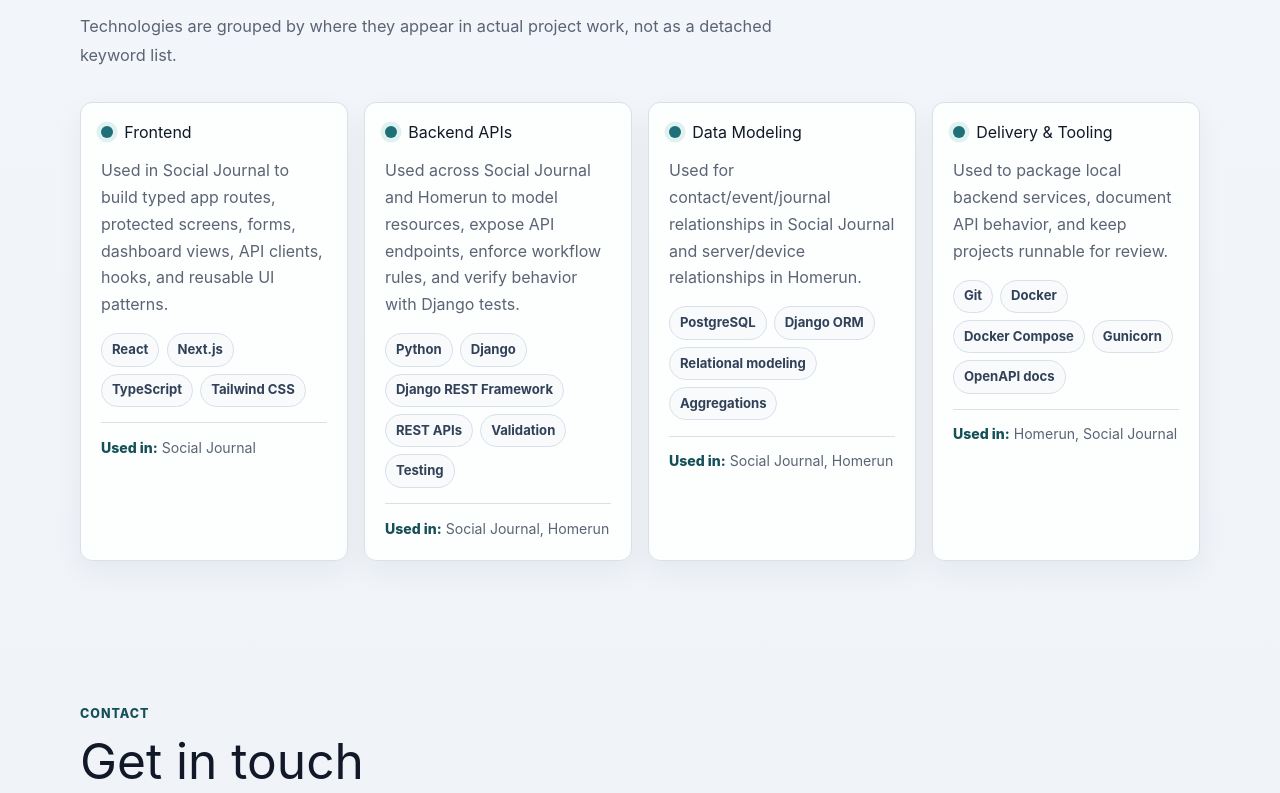
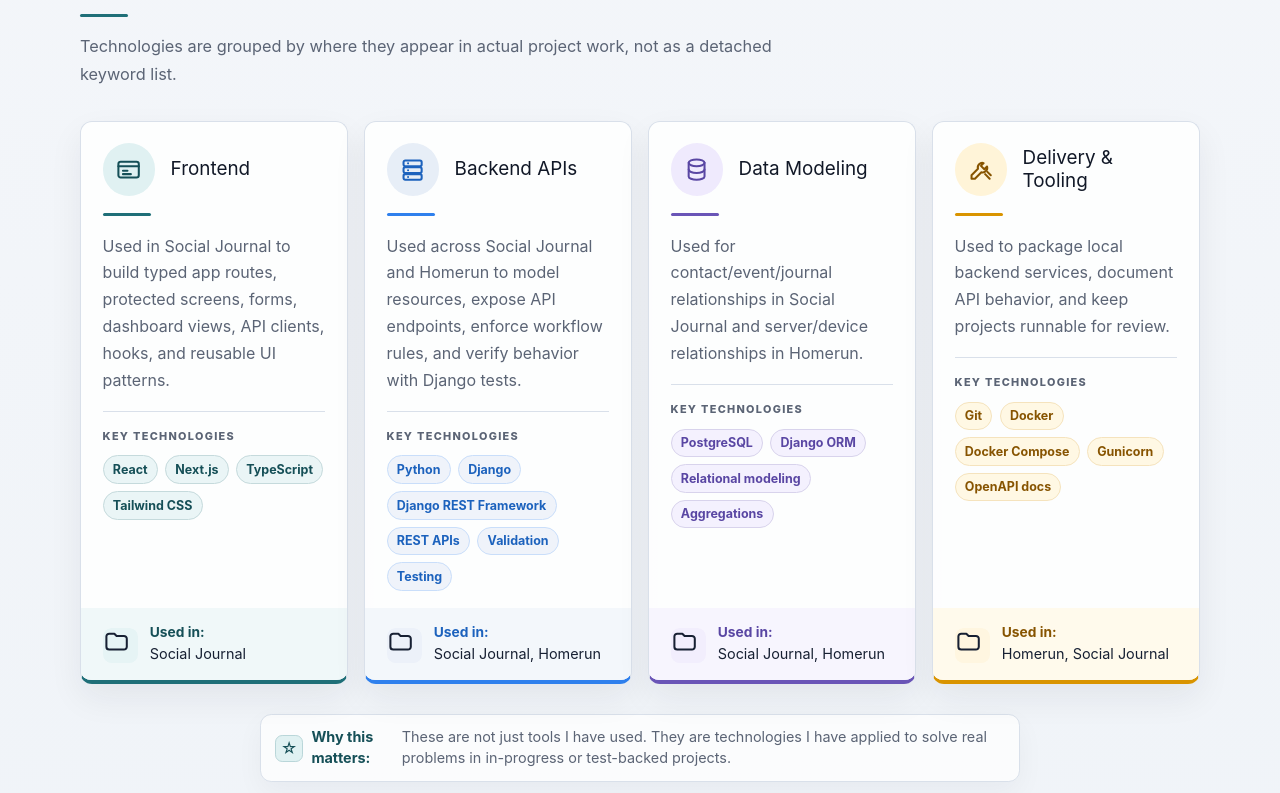
Before and after one commit to gagefulwood/portfolio-website, a Next.js app in the folder gagefulwood.com/: page / in a window 1280 px wide. Shown: the part 2947-3740 px from the top of the page. Built offline with nearby package versions, Linux system fonts and the light colour scheme.

Commit message:
skills showcase redesign

```diff
--- a/gagefulwood.com/src/app/components/skill-evidence-card.tsx
+++ b/gagefulwood.com/src/app/components/skill-evidence-card.tsx
@@ -1,29 +1,85 @@
 import type { SkillGroup } from "../data/skills";
-import Tag from "./tag";
 
 type SkillEvidenceCardProps = {
   group: SkillGroup;
 };
 
+function SkillIcon({ icon }: { icon: SkillGroup["icon"] }) {
+  if (icon === "frontend") {
+    return (
+      <svg viewBox="0 0 24 24" aria-hidden="true">
+        <rect x="3" y="5" width="18" height="14" rx="2" />
+        <path d="M3 9h18" />
+        <path d="M7 13h4" />
+        <path d="M7 16h7" />
+      </svg>
+    );
+  }
+
+  if (icon === "backend") {
+    return (
+      <svg viewBox="0 0 24 24" aria-hidden="true">
+        <rect x="4" y="4" width="16" height="5" rx="1.5" />
+        <rect x="4" y="10" width="16" height="5" rx="1.5" />
+        <rect x="4" y="16" width="16" height="5" rx="1.5" />
+        <path d="M8 6.5h.01M8 12.5h.01M8 18.5h.01" />
+      </svg>
+    );
+  }
+
+  if (icon === "data") {
+    return (
+      <svg viewBox="0 0 24 24" aria-hidden="true">
+        <ellipse cx="12" cy="6" rx="7" ry="3" />
+        <path d="M5 6v6c0 1.66 3.13 3 7 3s7-1.34 7-3V6" />
+        <path d="M5 12v6c0 1.66 3.13 3 7 3s7-1.34 7-3v-6" />
+      </svg>
+    );
+  }
+
+  return (
+    <svg viewBox="0 0 24 24" aria-hidden="true">
+      <path d="M14.7 6.3a4 4 0 0 0-5 5L4 17v3h3l5.7-5.7a4 4 0 0 0 5-5l-2.4 2.4-3-3 2.4-2.4Z" />
+      <path d="M16 16l4 4" />
+      <path d="M18 14l3 3" />
+    </svg>
+  );
+}
+
 export default function SkillEvidenceCard({ group }: SkillEvidenceCardProps) {
   return (
-    <article className="skill-evidence-card">
-      <div className="skill-evidence-card__header">
-        <span className="skill-icon-marker" aria-hidden="true" />
+    <article className={`skill-evidence-card skill-evidence-card--${group.accent}`}>
+      <div className="skill-evidence-card__top">
+        <div className="skill-evidence-card__icon">
+          <SkillIcon icon={group.icon} />
+        </div>
         <h3>{group.title}</h3>
       </div>
 
-      <p className="skill-evidence-card__text">{group.evidence}</p>
+      <div className="skill-evidence-card__accent-line" />
 
-      <div className="skill-evidence-card__tools">
-        {group.skills.map((skill) => (
-          <Tag key={skill}>{skill}</Tag>
-        ))}
+      <p className="skill-evidence-card__description">{group.evidence}</p>
+
+      <div className="skill-evidence-card__technologies">
+        <p className="skill-evidence-card__label">Key Technologies</p>
+        <div className="skill-evidence-card__chips">
+          {group.skills.map((skill) => (
+            <span key={skill}>{skill}</span>
+          ))}
+        </div>
       </div>
 
-      <p className="skill-evidence-card__projects">
-        <span>Used in:</span> {group.projects.join(", ")}
-      </p>
+      <div className="skill-evidence-card__footer">
+        <span className="skill-evidence-card__footer-icon" aria-hidden="true">
+          <svg viewBox="0 0 24 24">
+            <path d="M3 7.5A2.5 2.5 0 0 1 5.5 5H10l2 2h6.5A2.5 2.5 0 0 1 21 9.5v7A2.5 2.5 0 0 1 18.5 19h-13A2.5 2.5 0 0 1 3 16.5v-9Z" />
+          </svg>
+        </span>
+        <div>
+          <strong>Used in:</strong>
+          <span>{group.projects.join(", ")}</span>
+        </div>
+      </div>
     </article>
   );
 }
--- a/gagefulwood.com/src/app/components/skills-section.tsx
+++ b/gagefulwood.com/src/app/components/skills-section.tsx
@@ -6,6 +6,7 @@ export default function SkillsSection() {
   return (
     <Section
       id="skills"
+      className="skills-section"
       eyebrow="Skills"
       title="Skills with Project Evidence"
       description="Technologies are grouped by where they appear in actual project work, not as a detached keyword list."
@@ -15,6 +16,12 @@ export default function SkillsSection() {
           <SkillEvidenceCard key={group.title} group={group} />
         ))}
       </div>
+      <p className="skills-note">
+        <span aria-hidden="true">☆</span>
+        <strong>Why this matters:</strong> These are not just tools I have used.
+        They are technologies I have applied to solve real problems in in-progress
+        or test-backed projects.
+      </p>
     </Section>
   );
 }
--- a/gagefulwood.com/src/app/data/skills.ts
+++ b/gagefulwood.com/src/app/data/skills.ts
@@ -1,5 +1,7 @@
 export type SkillGroup = {
   title: string;
+  accent: "teal" | "blue" | "purple" | "amber";
+  icon: "frontend" | "backend" | "data" | "tools";
   skills: string[];
   evidence: string;
   projects: string[];
@@ -8,6 +10,8 @@ export type SkillGroup = {
 export const skillGroups: SkillGroup[] = [
   {
     title: "Frontend",
+    accent: "teal",
+    icon: "frontend",
     skills: ["React", "Next.js", "TypeScript", "Tailwind CSS"],
     evidence:
       "Used in Social Journal to build typed app routes, protected screens, forms, dashboard views, API clients, hooks, and reusable UI patterns.",
@@ -15,6 +19,8 @@ export const skillGroups: SkillGroup[] = [
   },
   {
     title: "Backend APIs",
+    accent: "blue",
+    icon: "backend",
     skills: ["Python", "Django", "Django REST Framework", "REST APIs", "Validation", "Testing"],
     evidence:
       "Used across Social Journal and Homerun to model resources, expose API endpoints, enforce workflow rules, and verify behavior with Django tests.",
@@ -22,6 +28,8 @@ export const skillGroups: SkillGroup[] = [
   },
   {
     title: "Data Modeling",
+    accent: "purple",
+    icon: "data",
     skills: ["PostgreSQL", "Django ORM", "Relational modeling", "Aggregations"],
     evidence:
       "Used for contact/event/journal relationships in Social Journal and server/device relationships in Homerun.",
@@ -29,6 +37,8 @@ export const skillGroups: SkillGroup[] = [
   },
   {
     title: "Delivery & Tooling",
+    accent: "amber",
+    icon: "tools",
     skills: ["Git", "Docker", "Docker Compose", "Gunicorn", "OpenAPI docs"],
     evidence:
       "Used to package local backend services, document API behavior, and keep projects runnable for review.",
--- a/gagefulwood.com/src/app/globals.css
+++ b/gagefulwood.com/src/app/globals.css
@@ -12,6 +12,8 @@
   --accent-soft: #e0f1f2;
   --blue: #315f8f;
   --blue-soft: #e7eef7;
+  --purple: #6a55b7;
+  --purple-soft: #efeafd;
   --amber: #9a6b16;
   --amber-soft: #fff4d8;
   --ink-soft: #2d3748;
@@ -217,6 +219,16 @@ textarea {
   color: #111827;
   font-size: clamp(2rem, 4vw, 3.1rem);
   line-height: 1.08;
+}
+
+.skills-section .section-heading h2::after {
+  display: block;
+  width: 3rem;
+  height: 0.2rem;
+  margin-top: 1rem;
+  border-radius: 999px;
+  background: var(--accent);
+  content: "";
 }
 
 .section-heading p:not(.section-eyebrow) {
@@ -455,48 +467,192 @@ textarea {
 .skill-evidence-card {
   position: relative;
   display: grid;
-  align-content: start;
-  gap: 0.95rem;
-  box-shadow: 0 10px 28px rgba(23, 32, 51, 0.055);
+  grid-template-rows: auto auto auto 1fr auto;
+  gap: 1.05rem;
+  overflow: hidden;
+  min-height: 26rem;
+  border-bottom: 4px solid var(--skill-accent);
+  padding: 1.35rem 1.35rem 0;
+  box-shadow: 0 14px 34px rgba(23, 32, 51, 0.065);
 }
 
-.skill-evidence-card__header {
+.skill-evidence-card--teal {
+  --skill-accent: var(--accent);
+  --skill-soft: var(--accent-soft);
+  --skill-text: var(--accent-strong);
+}
+
+.skill-evidence-card--blue {
+  --skill-accent: #2f80ed;
+  --skill-soft: var(--blue-soft);
+  --skill-text: #1c62bd;
+}
+
+.skill-evidence-card--purple {
+  --skill-accent: var(--purple);
+  --skill-soft: var(--purple-soft);
+  --skill-text: #5946a3;
+}
+
+.skill-evidence-card--amber {
+  --skill-accent: #d99400;
+  --skill-soft: var(--amber-soft);
+  --skill-text: #875400;
+}
+
+.skill-evidence-card__top {
   display: flex;
   align-items: center;
-  gap: 0.7rem;
+  gap: 0.95rem;
 }
 
-.skill-icon-marker {
-  width: 0.75rem;
-  height: 0.75rem;
+.skill-evidence-card__icon {
+  display: inline-flex;
+  flex: 0 0 auto;
+  align-items: center;
+  justify-content: center;
+  width: 3.3rem;
+  height: 3.3rem;
   border-radius: 999px;
-  background: var(--accent);
-  box-shadow: 0 0 0 0.28rem var(--accent-soft);
+  background: var(--skill-soft);
+  color: var(--skill-text);
 }
 
-.skill-evidence-card__text {
+.skill-evidence-card__icon svg,
+.skill-evidence-card__footer-icon svg {
+  width: 1.7rem;
+  height: 1.7rem;
+  fill: none;
+  stroke: currentColor;
+  stroke-linecap: round;
+  stroke-linejoin: round;
+  stroke-width: 1.8;
+}
+
+.skill-evidence-card__top h3 {
+  font-size: 1.18rem;
+}
+
+.skill-evidence-card__accent-line {
+  width: 3rem;
+  height: 0.18rem;
+  border-radius: 999px;
+  background: var(--skill-accent);
+}
+
+.skill-evidence-card__description {
   margin: 0;
   color: var(--muted);
   line-height: 1.65;
 }
 
-.skill-evidence-card__tools {
+.skill-evidence-card__technologies {
+  align-self: start;
+  border-top: 1px solid var(--border);
+  padding-top: 0.95rem;
+}
+
+.skill-evidence-card__label {
+  margin: 0 0 0.65rem;
+  color: var(--skill-text);
+  font-size: 0.68rem;
+  font-weight: 850;
+  letter-spacing: 0.12em;
+  line-height: 1.2;
+  text-transform: uppercase;
+}
+
+.skill-evidence-card__chips {
   display: flex;
   flex-wrap: wrap;
   gap: 0.45rem;
 }
 
-.skill-evidence-card__projects {
-  margin: 0;
-  border-top: 1px solid var(--border);
-  padding-top: 0.8rem;
-  color: #475569;
-  font-size: 0.88rem;
+.skill-evidence-card__chips span {
+  display: inline-flex;
+  align-items: center;
+  border: 1px solid color-mix(in srgb, var(--skill-accent) 26%, #ffffff);
+  border-radius: 999px;
+  background: color-mix(in srgb, var(--skill-soft) 68%, #ffffff);
+  color: var(--skill-text);
+  padding: 0.34rem 0.58rem;
+  font-size: 0.78rem;
+  font-weight: 750;
+  line-height: 1.25;
 }
 
-.skill-evidence-card__projects span {
+.skill-evidence-card__footer {
+  display: grid;
+  grid-template-columns: auto minmax(0, 1fr);
+  gap: 0.75rem;
+  align-items: center;
+  margin: 0 -1.35rem;
+  background: color-mix(in srgb, var(--skill-soft) 48%, #ffffff);
+  padding: 1rem 1.35rem;
+}
+
+.skill-evidence-card__footer-icon {
+  display: inline-flex;
+  align-items: center;
+  justify-content: center;
+  width: 2.2rem;
+  height: 2.2rem;
+  border-radius: 0.55rem;
+  background: color-mix(in srgb, var(--skill-soft) 80%, #ffffff);
+  color: var(--skill-text);
+}
+
+.skill-evidence-card__footer strong,
+.skill-evidence-card__footer span {
+  display: block;
+}
+
+.skill-evidence-card__footer strong {
+  color: var(--skill-text);
+  font-size: 0.86rem;
+  line-height: 1.25;
+}
+
+.skill-evidence-card__footer span {
+  margin-top: 0.22rem;
+  color: var(--foreground);
+  font-size: 0.9rem;
+  line-height: 1.35;
+}
+
+.skills-note {
+  display: flex;
+  gap: 0.55rem;
+  align-items: center;
+  width: fit-content;
+  max-width: 760px;
+  margin: 1.9rem auto 0;
+  border: 1px solid var(--border);
+  border-radius: 0.7rem;
+  background: rgba(255, 255, 255, 0.72);
+  box-shadow: 0 10px 28px rgba(23, 32, 51, 0.045);
+  color: var(--muted);
+  padding: 0.75rem 0.9rem;
+  font-size: 0.9rem;
+  line-height: 1.45;
+}
+
+.skills-note span {
+  display: inline-flex;
+  flex: 0 0 auto;
+  align-items: center;
+  justify-content: center;
+  width: 1.7rem;
+  height: 1.7rem;
+  border: 1px solid #b9d6d9;
+  border-radius: 0.45rem;
+  background: var(--accent-soft);
   color: var(--accent-strong);
-  font-weight: 800;
+  font-size: 1rem;
+}
+
+.skills-note strong {
+  color: var(--accent-strong);
 }
 
 .contact-form {
```
